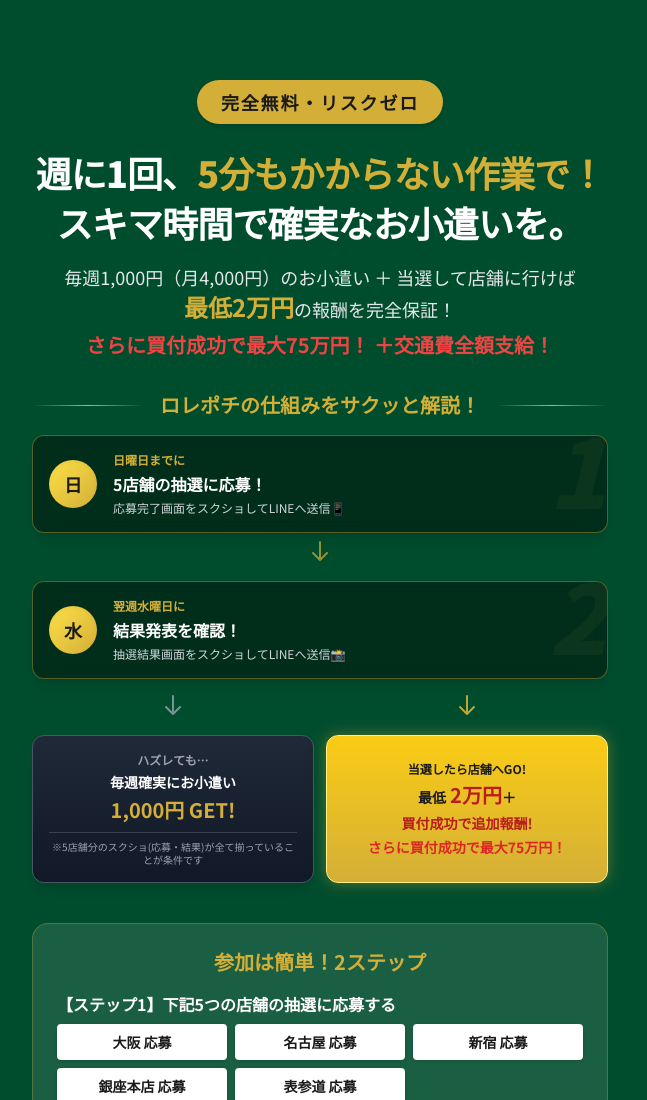
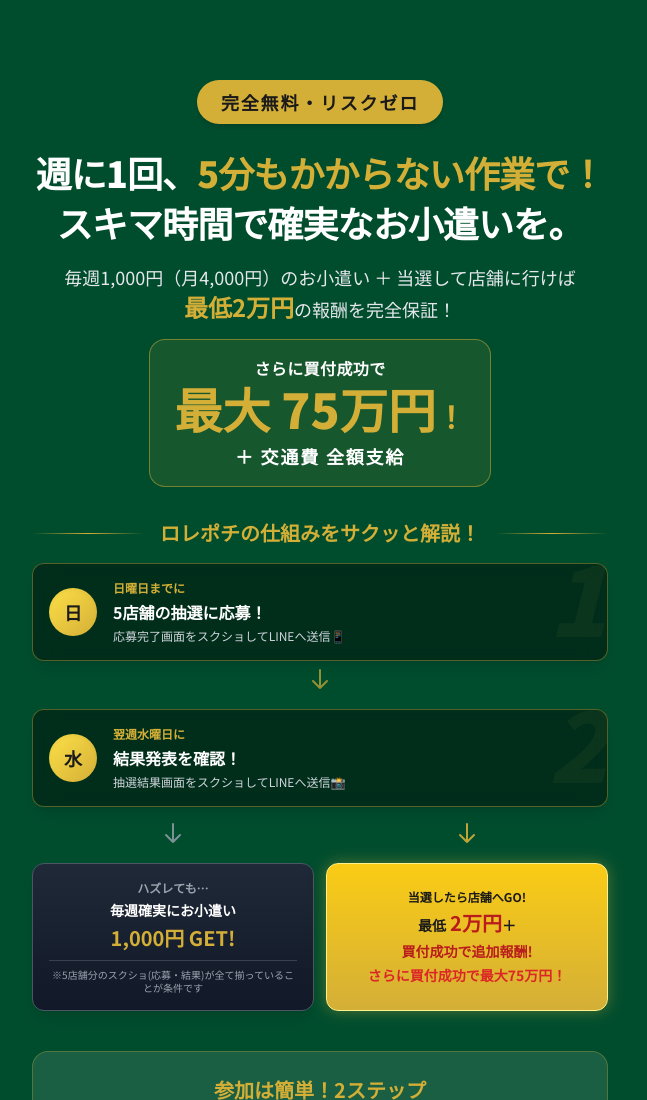
Before and after one commit to ahaha48/rorepo-lp, a plain HTML site: page index.html in a window 1280 px wide. Shown: the top 1100 px of the page, without its empty margins (320-967 px from the left). Drawn offline with nearby package versions, Linux system fonts and the light colour scheme.

Commit message:
Update hero section colors and highlight max reward

```diff
--- a/index.html
+++ b/index.html
@@ -49,11 +49,15 @@
                 週に1回、<br class="block sm:hidden"><span class="text-brand-gold">5分もかからない作業で！</span><br>
                 スキマ時間で確実なお小遣いを。
             </h1>
-            <p class="text-sm sm:text-lg mb-8 text-gray-200 leading-relaxed">
+            <p class="text-sm sm:text-lg mb-4 text-gray-200 leading-relaxed">
                 毎週1,000円（月4,000円）のお小遣い ＋ <br class="block sm:hidden">当選して店舗に行けば<br class="hidden sm:block">
-                <span class="text-brand-gold font-bold text-xl sm:text-2xl">最低2万円</span>の報酬を完全保証！<br>
-                <span class="text-red-500 font-bold block mt-2 text-base sm:text-xl">さらに買付成功で最大75万円！ ＋交通費全額支給！</span>
+                <span class="text-brand-gold font-bold text-xl sm:text-2xl">最低2万円</span>の報酬を完全保証！
             </p>
+            <div class="inline-block bg-brand-gold/10 border border-brand-gold/50 rounded-2xl px-6 py-4 mb-8">
+                <p class="text-white font-bold text-sm sm:text-base mb-1 tracking-wide">さらに買付成功で</p>
+                <p class="text-brand-gold font-black text-3xl sm:text-5xl leading-none mb-2">最大 75万円<span class="text-xl sm:text-3xl">！</span></p>
+                <p class="text-white font-bold text-sm sm:text-lg tracking-widest">＋ 交通費 全額支給</p>
+            </div>
 
             <!-- ロレポチの仕組み図解（動画の代わり） -->
             <div class="w-full max-w-xl mx-auto mb-10 text-left">
```
